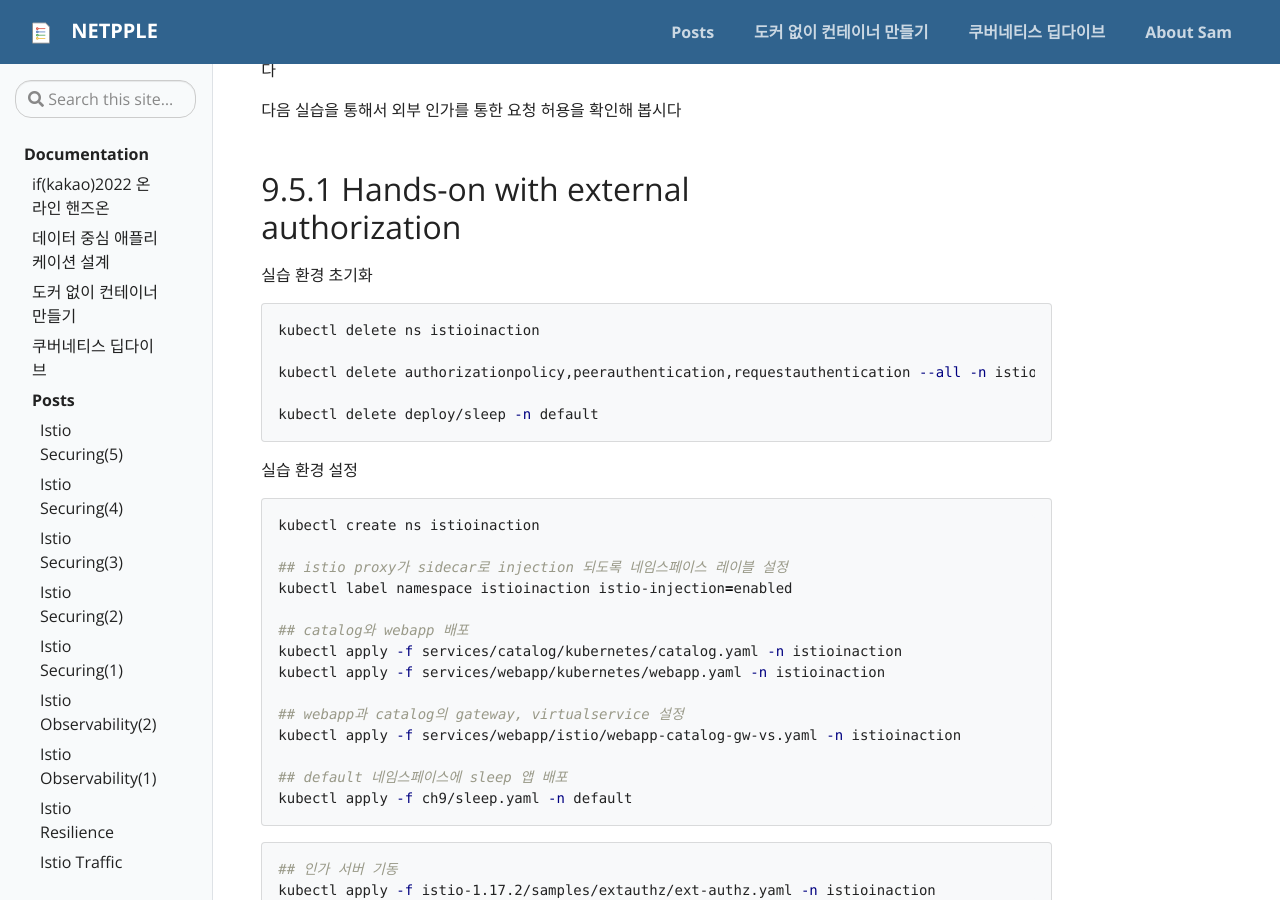
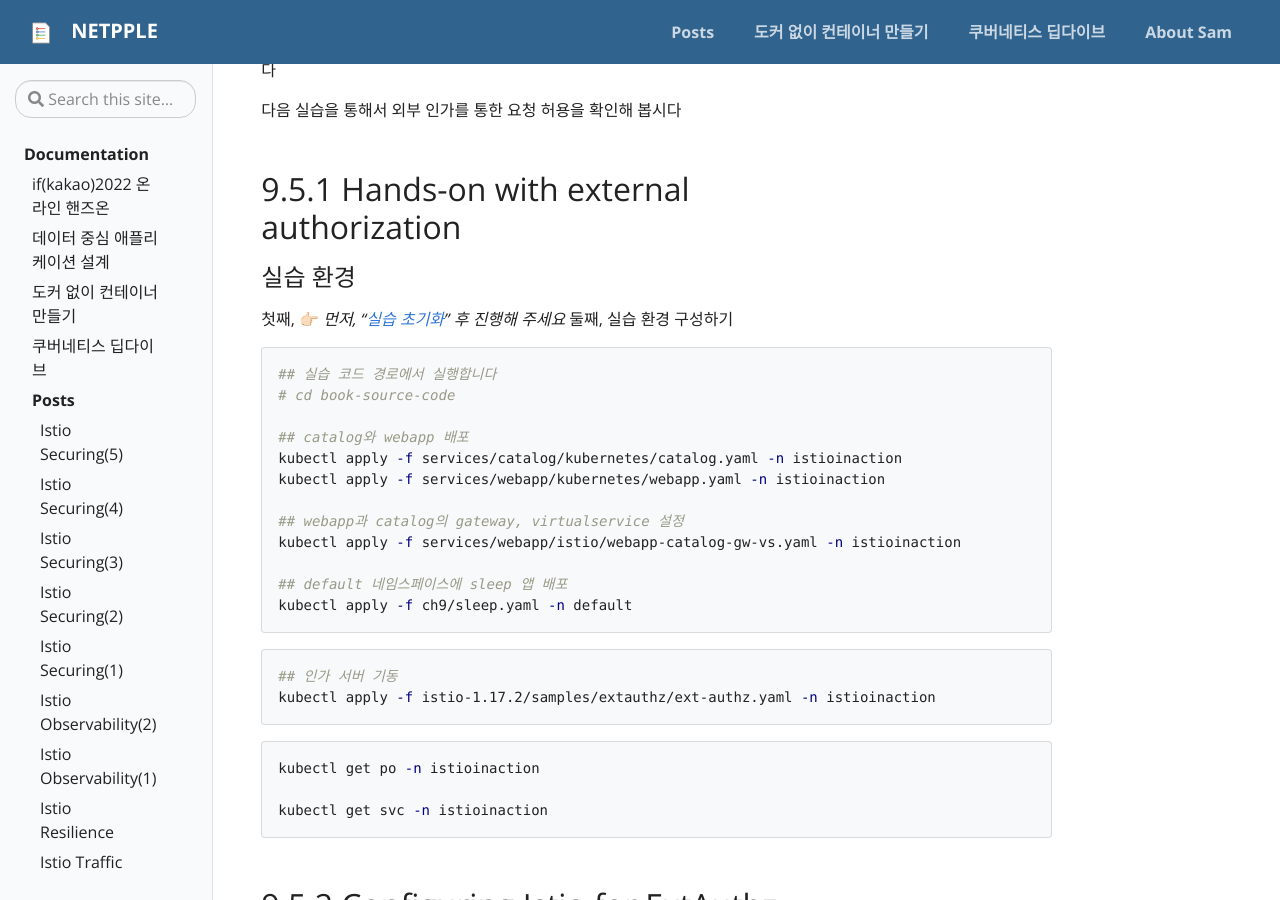
Before and after one commit to netpple/netpple.github.io, a Jekyll site: the page built from _posts/2023-04-28-Istio-ch9-securing-5-external_authz.md, in a window 1280 px wide and 900 px high, scrolled down 931 px. Built offline with Jekyll 4.4.1, drawn with Linux system fonts in a browser that asks for light colours; our own code applies the rules of GitHub Pages for plain Markdown files.

Commit message:
Istio ch9 securing 실습초기화 수정

````diff
--- a/_posts/2023-04-28-Istio-ch9-securing-5-external_authz.md
+++ b/_posts/2023-04-28-Istio-ch9-securing-5-external_authz.md
@@ -26,23 +26,14 @@
 
 ## 9.5.1 Hands-on with external authorization
 
-실습 환경 초기화
+### 실습 환경
+
+첫째, 👉🏻 *먼저, “[실습 초기화](/2023/Istio-ch9-securing-1-overview/#실습-초기화){:target="_black"}” 후 진행해 주세요*
+둘째, 실습 환경 구성하기
 
 ```bash
-kubectl delete ns istioinaction
-
-kubectl delete authorizationpolicy,peerauthentication,requestauthentication --all -n istio-system
-
-kubectl delete deploy/sleep -n default
-```
-
-실습 환경 설정
-
-```bash
-kubectl create ns istioinaction
-
-## istio proxy가 sidecar로 injection 되도록 네임스페이스 레이블 설정
-kubectl label namespace istioinaction istio-injection=enabled
+## 실습 코드 경로에서 실행합니다
+# cd book-source-code
 
 ## catalog와 webapp 배포
 kubectl apply -f services/catalog/kubernetes/catalog.yaml -n istioinaction
````
Also changed, not shown: _posts/2023-02-13-Istio-ch9-securing-1-overview.md (+3 -10 lines), _posts/2023-04-21-Istio-ch9-securing-2-auto_mTLS.md (+4 -3 lines), _posts/2023-04-22-Istio-ch9-securing-3-authorizing.md (+1 -4 lines), _posts/2023-04-24-Istio-ch9-securing-4-end-user-auth.md (renamed from _posts/2023-04-24-Istio-ch9-securing-4-end user-auth.md, +4 -3 lines).
